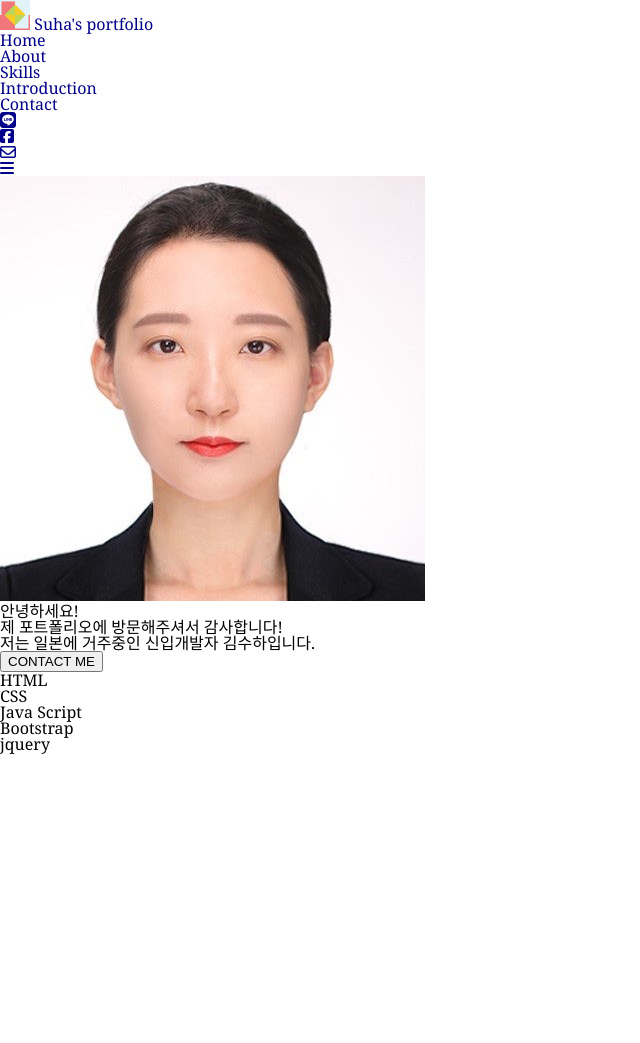
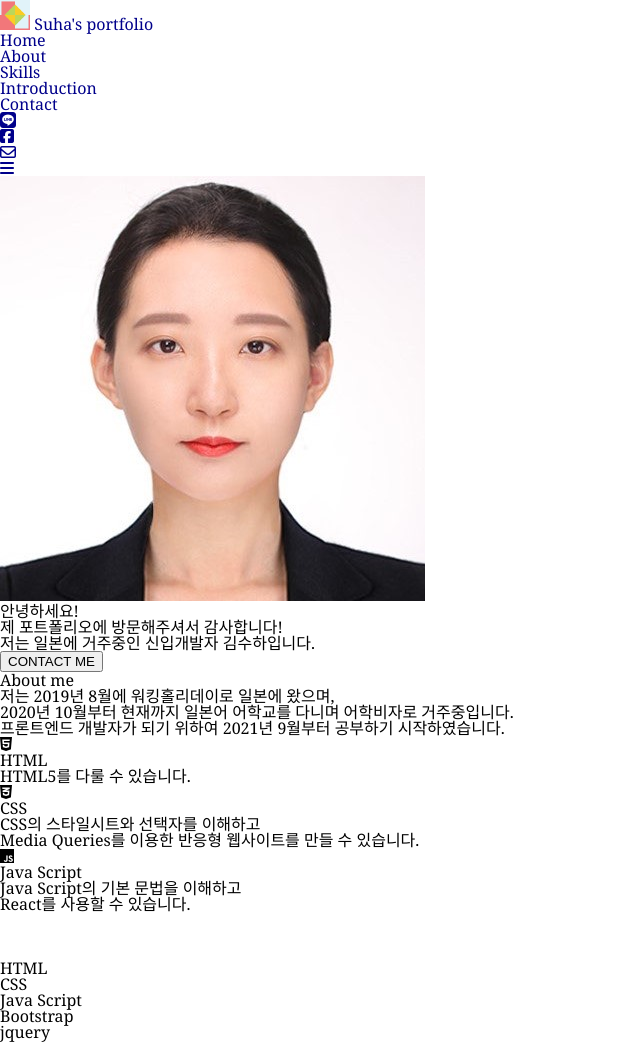
Before and after one commit to KIMSUHA/portfolio, a plain HTML site: page index.html in a window 1280 px wide. Shown: the whole page, without its empty margins (0-640 px from the left). Before the commit the page ends 800 px from the top, so only its background shows below. Drawn offline with Linux system fonts and the light colour scheme.

Commit message:
HTML+about

```diff
--- a/index.html
+++ b/index.html
@@ -75,8 +75,60 @@
           </h2>
           <button class="homt__contact">CONTACT ME</button>
         </section>
+        <!-- section 2 = about -->
         <section id="about">
-          <!-- section 2 = about -->
+          <h1>About me</h1>
+          <p>
+            저는 2019년 8월에 워킹홀리데이로 일본에 왔으며,
+            <br />2020년 10월부터 현재까지 일본어 어학교를 다니며 어학비자로
+            거주중입니다. <br />프론트엔드 개발자가 되기 위하여 2021년 9월부터
+            공부하기 시작하였습니다.
+          </p>
+          <div class="about__majors">
+            <div class="major">
+              <div class="major__icon">
+                <i class="fa-brands fa-html5"></i>
+              </div>
+              <div class="major__title">HTML</div>
+              <div class="major__description">HTML5를 다룰 수 있습니다.</div>
+            </div>
+            <div class="major">
+              <div class="major__icon">
+                <i class="fa-brands fa-css3-alt"></i>
+              </div>
+              <div class="major__title">CSS</div>
+              <div class="major__description">
+                CSS의 스타일시트와 선택자를 이해하고
+                <br />Media Queries를 이용한 반응형 웹사이트를 만들 수 있습니다.
+              </div>
+            </div>
+            <div class="major">
+              <div class="major__icon">
+                <i class="fa-brands fa-js"></i>
+              </div>
+              <div class="major__title">Java Script</div>
+              <div class="major__description">
+                Java Script의 기본 문법을 이해하고
+                <br />React를 사용할 수 있습니다.
+              </div>
+            </div>
+          </div>
+          <!-- jobs -->
+          <div class="about__jobs">
+            <img src="" alt="" class="" />
+            <p class="job__name"></p>
+            <p class="job__period"></p>
+          </div>
+          <div class="about__jobs">
+            <img src="" alt="" class="" />
+            <p class="job__name"></p>
+            <p class="job__period"></p>
+          </div>
+          <div class="about__jobs">
+            <img src="" alt="" class="" />
+            <p class="job__name"></p>
+            <p class="job__period"></p>
+          </div>
         </section>
         <!--section 3 = skills-->
         <section id="skills">
```
